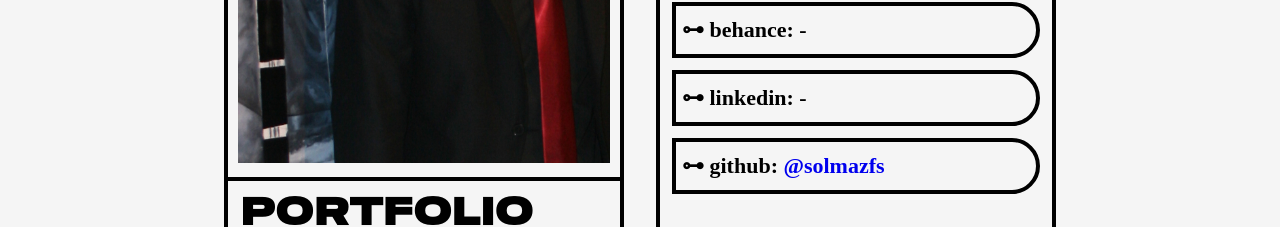
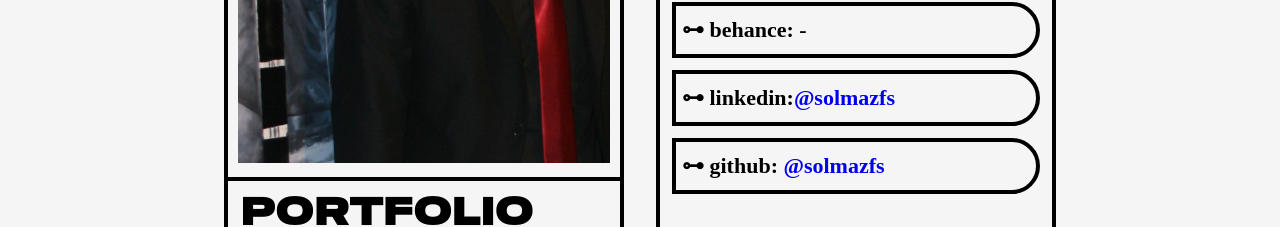
Before and after one commit to solmazfs/personal-portfolio, a plain HTML site: page index.html in a window 1280 px wide. Shown: the part 391-618 px from the top of the page. Drawn offline with nearby package versions, Linux system fonts and the light colour scheme; a web font is replaced by a local one.

Commit message:
Update index.html

```diff
--- a/index.html
+++ b/index.html
@@ -36,7 +36,7 @@
                     <div class="s-center">
                         <h4>&#8886; info.solmazfs [at] gmail.com</h4>
                         <h4>&#8886; behance: -<a href="#"></a></h4>
-                        <h4>&#8886; linkedin: -<a href="#"></a></h4>
+                        <h4>&#8886; linkedin:<a href="www.linkedin.com/in/solmazfs">@solmazfs</a></h4>
                         <h4>&#8886; github:<a href="https://github.com/solmazfs"> @solmazfs</a></h4>
                     </div>
                 </div>
```
